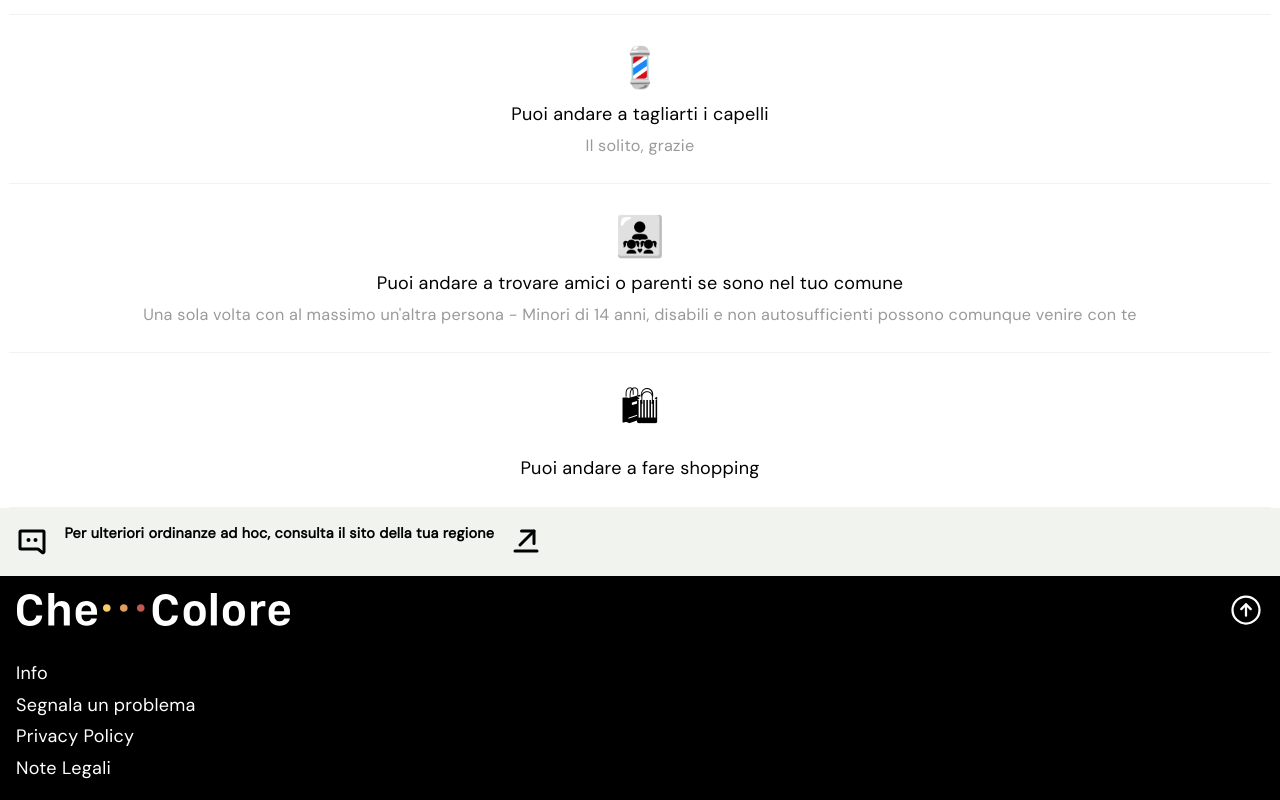
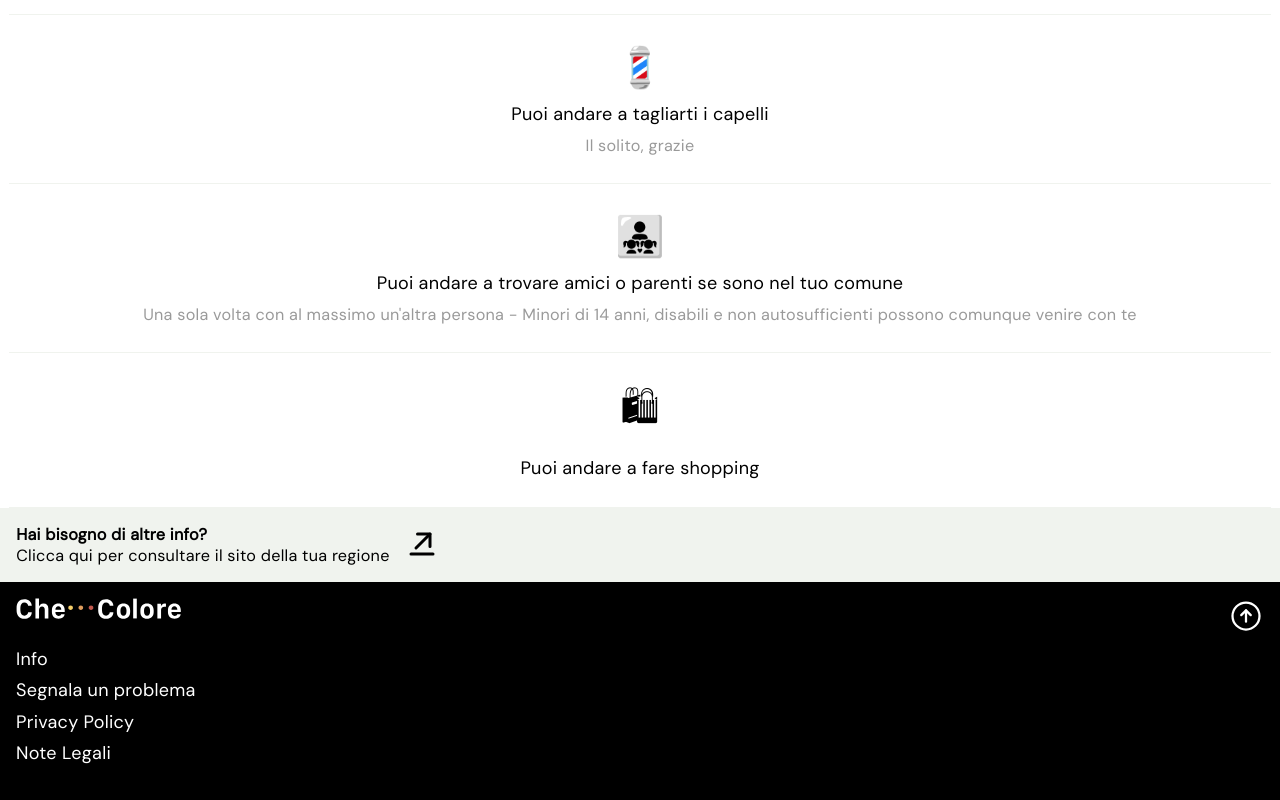
Before and after one commit to mozzillation/checolo.re, a Next.js app: page /region/piemonte in a window 1280 px wide. Shown: the part 2137-2937 px from the top of the page. Built offline with nearby package versions, Linux system fonts and the light colour scheme.

Commit message:
👌 Improve Pre-Footer, add link to region's website

```diff
--- a/components/Footer/Footer.module.sass
+++ b/components/Footer/Footer.module.sass
@@ -1,18 +1,4 @@
 @import @theme
-
-.disclaimer
-  color: $black
-  background-color: $light-grey
-  padding: $size-7
-  display: flex
-  font-size: 0.8rem
-  font-weight: bolder
-
-.disclaimerText
-  padding: 0 $size-7
-
-.disclaimerIcon
-  align-self: center
 
 .footer
   position: relative
@@ -24,6 +10,7 @@
   position: relative
 
 .logo
+  height: $size-3
   margin-bottom: $margin-small
 
 .links
--- a/components/Footer/Footer.tsx
+++ b/components/Footer/Footer.tsx
@@ -1,6 +1,6 @@
 import { useEffect } from 'react'
 import smoothscroll from 'smoothscroll-polyfill'
-import { ArrowCircleUp, ArrowLineUpRight, ChatDots, IconProps } from 'phosphor-react'
+import { ArrowCircleUp, } from 'phosphor-react'
 
 import Link from 'next/link'
 
@@ -17,7 +17,6 @@ export function Footer() {
 	}
 
 	return <>
-		<Disclaimer weight={'bold'} />
 		<footer className={styles.footer} >
 			<div className={styles.content}>
 				<div className={styles.logo}>
@@ -36,18 +35,3 @@ export function Footer() {
 		</footer>
 	</>
 }
-
-const Disclaimer = ({ weight = 'regular' }: { weight?: IconProps['weight'] }) => {
-
-	return <div className={styles.disclaimer}>
-		<div className={styles.disclaimerIcon}>
-			<ChatDots size={32} weight={weight} mirrored={true} />
-		</div>
-		<div className={styles.disclaimerText} >
-			Per ulteriori ordinanze ad hoc, consulta il sito della tua regione</div>
-		<div className={styles.disclaimerIcon}>
-			<ArrowLineUpRight size={32} weight={weight} />
-		</div>
-	</div>
-
-}
--- a/pages/index.tsx
+++ b/pages/index.tsx
@@ -120,7 +120,7 @@ const Index = ({ regions }: { regions: FeatureCollection }) => {
 			>
 				<PrimaryBtn onClick={onGetLocation}>
 					<div style={{ display: 'flex', justifyContent: 'center' }}>
-						<span style={{ paddingRight: '.75rem' }}>Usa la mia posizione</span>
+						<span className={styles.label} >Usa la mia posizione</span>
 						<NavigationArrow
 							size={24}
 							weight='fill'
--- a/pages/region/[id].tsx
+++ b/pages/region/[id].tsx
@@ -2,7 +2,7 @@ import React, { useContext, useEffect, useState } from 'react'
 import { GetStaticPaths, GetStaticProps } from 'next'
 import { AppProps } from 'next/dist/next-server/lib/router/router'
 import { motion } from 'framer-motion'
-import { CaretDoubleDown } from 'phosphor-react'
+import { ArrowLineUpRight, CaretDoubleDown, ChatDots, IconProps } from 'phosphor-react'
 
 import { GlobalContext } from '@component/GlobalContext'
 import { DatePicker } from '@component/DatePicker'
@@ -35,7 +35,6 @@ const SingleRegion = ({ region, content, rules, data }: AppProps): JSX.Element =
 
 	}, [])
 
-
 	return (
 		<motion.div>
 			<div
@@ -56,11 +55,35 @@ const SingleRegion = ({ region, content, rules, data }: AppProps): JSX.Element =
 				<ActivityList zoneProps={zoneProps} rules={rules} />
 			</div>
 
+			<Disclaimer weight={'bold'} href={content.website} />
 			<Footer />
 		</motion.div>
 	)
 }
 
+const Disclaimer = ({ weight = 'regular', href }: { weight?: IconProps['weight'], href?: string }) => {
+
+	return (
+		<a href={href} target="_blank">
+			<div className={styles.disclaimer}>
+				<div className={styles.disclaimerIcon}>
+					{/* <ChatDots size={32} weight={weight} mirrored={true} /> */}
+				</div>
+				<div className={styles.disclaimerText} >
+					<div className={styles.primaryLabel}>
+						Hai bisogno di altre info?
+					</div>
+					<div className={styles.secondaryLabel}>
+						Clicca qui per consultare il sito della tua regione
+					</div>
+				</div>
+				<div className={styles.disclaimerIcon}>
+					<ArrowLineUpRight size={32} weight={weight} />
+				</div>
+			</div>
+		</a>
+	)
+}
 
 const ActivityList = ({ zoneProps, rules }: { zoneProps: any, rules: any }) => {
 
@@ -68,7 +91,7 @@ const ActivityList = ({ zoneProps, rules }: { zoneProps: any, rules: any }) => {
 
 	return (
 		<>
-			{currentRules ?.map((rule, index) => (
+			{currentRules?.map((rule, index) => (
 				<ActivityCard rule={rule} key={index} />
 			))}
 
@@ -82,9 +105,9 @@ const ActivityCard = ({ rule }) => {
 
 	return (
 		<div className={styles.activityCard}>
-			<span className={styles.emoji}>{rule ?.emoji}</span>
-			<span className={styles.title}>{rule ?.title}</span>
-			<span className={styles.subtitle}>{rule ?.subtitle}</span>
+			<span className={styles.emoji}>{rule?.emoji}</span>
+			<span className={styles.title}>{rule?.title}</span>
+			<span className={styles.subtitle}>{rule?.subtitle}</span>
 		</div>
 	)
 }
@@ -136,6 +159,8 @@ import fs from 'fs'
 import path from 'path'
 import process from 'process'
 import * as yaml from 'js-yaml'
+import Link, { LinkProps } from 'next/link'
+import { Url } from 'url'
 
 export const getStaticProps: GetStaticProps = async ({ params }) => {
 	const id: string = params.id.toString()
--- a/styles/[id].module.sass
+++ b/styles/[id].module.sass
@@ -67,3 +67,23 @@
 .activityCard .subtitle
   color: transparentize($black, 0.6)
   font-size: $size-7
+
+.disclaimer
+  color: $black
+  background-color: $light-grey
+  padding: $size-7
+  display: flex
+  font-size: $size-7
+  font-weight: bolder
+
+.disclaimerText
+  padding-right: $size-7
+
+  .primaryLabel
+    font-weight: 600
+
+  .secondaryLabel
+    font-weight: 300
+
+.disclaimerIcon
+  align-self: center
```
Also changed, not shown: styles/index.module.sass (+7 -13 lines).
